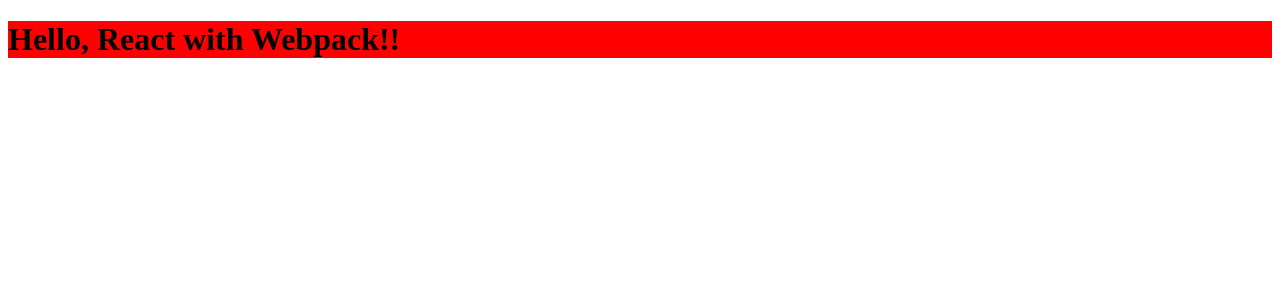
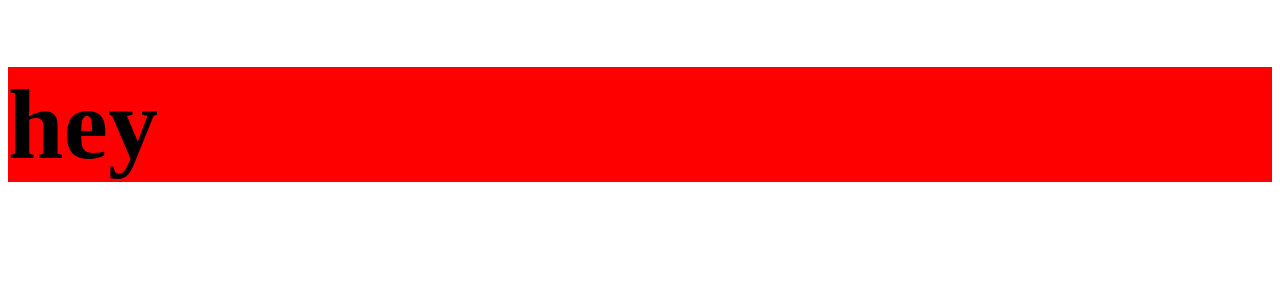
Before and after one commit to Zahra-Alanchari/DevJobs-project, a React app: page / in a window 1280 px wide. Shown: the top 300 px of the page. Built offline with nearby package versions, Linux system fonts and the light colour scheme.

Commit message:
webpack setup

```diff
--- a/package.json
+++ b/package.json
@@ -21,8 +21,10 @@
     "webpack-cli": "^5.1.4"
   },
   "dependencies": {
+    "@reduxjs/toolkit": "^2.2.6",
     "react": "^18.3.1",
     "react-dom": "^18.3.1",
+    "react-redux": "^9.1.2",
     "webpack-dev-server": "^5.0.4"
   }
 }
--- /dev/null
+++ b/src/components/Main.jsx
@@ -0,0 +1,5 @@
+export default function Main(){
+    return <div>
+        <h1>hi</h1>
+    </div>
+}
--- a/src/index.jsx
+++ b/src/index.jsx
@@ -1,11 +1,12 @@
 import React from 'react';
 import ReactDOM from 'react-dom';
 import './style.css'
+import Main from './components/Main';
 
 const App = () => {
   return (
     <div>
-      <h1>Hello, React with Webpack!!</h1>
+      <h1>hey</h1>
     </div>
   )
 }
--- a/src/style.css
+++ b/src/style.css
@@ -1,3 +1,4 @@
 h1{
+    font-size: 100px;
     background-color: red;
 }
```
Also changed, not shown: src/App.jsx (added), 3 other files (tests, documents, lock files or other folders).
